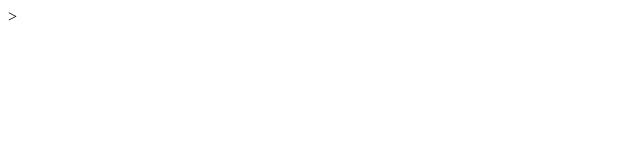
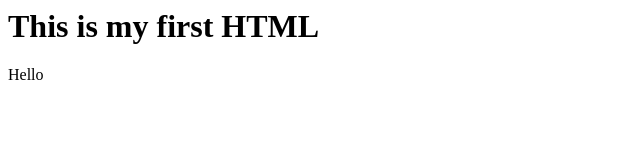
Before and after one commit to chung45678/ICS3U1, a plain HTML site: page index.html in a window 1280 px wide. Shown: the whole page, without its empty margins (0-640 px from the left). Drawn offline with Linux system fonts and the light colour scheme.

```diff
--- a/index.html
+++ b/index.html
@@ -1,6 +1,13 @@
 <html>
 <head>
-    <title>Chung He HTML</title>
+    <title>Assignment 2</title>
 
 </head>
-</html>>
+<body>
+    <h1>This is my first HTML</h1>
+    <p>Hello</p>
+
+</body>
+
+
+</html>
```
Also changed, not shown: 1 other file.
